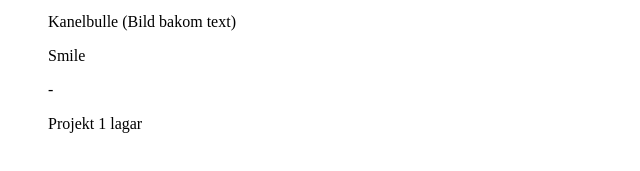
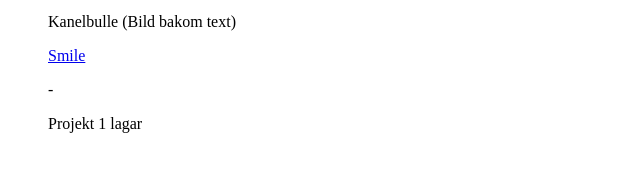
Before and after one commit to N1ke0/Html-Assignments, a plain HTML site: page index.html in a window 1280 px wide. Shown: the part 169-340 px from the top of the page, 0-640 px from the left. Drawn offline with Linux system fonts and the light colour scheme.

Commit message:
Add files via upload

```diff
--- a/index.html
+++ b/index.html
@@ -13,7 +13,7 @@
 	<ol> Superman </ol>
 	<ol> Färgtabell </ol>
 	<ol> Kanelbulle (Bild bakom text) </ol>
-	<ol> Smile </ol>
+	<ol>  <a href="smile/smile.htm">Smile</a></ol>
 	<ol> - </ol>
 	<ol> Projekt 1 lagar </ol>
 
```
